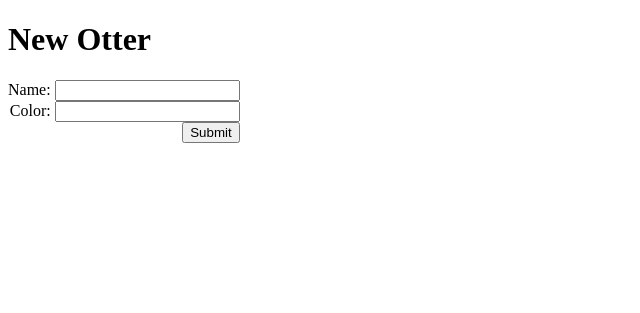
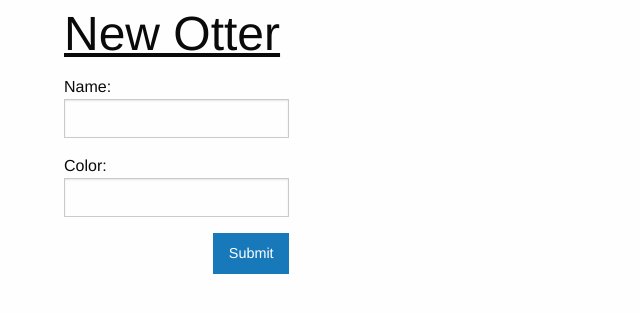
Before and after one commit to falterfriday/mean_otter_dashboard, a Node server app: page /otters/new in a window 1280 px wide. Shown: the top 313 px of the page, without its empty margins (0-640 px from the left). Run offline with Node 20, Linux system fonts and the light colour scheme; some libraries are stand-ins or nearby versions.

Commit message:
added additional styling

```diff
--- a/views/new_otter.ejs
+++ b/views/new_otter.ejs
@@ -3,19 +3,29 @@
 <head>
     <meta charset="utf-8">
     <title>New Otter</title>
+	<link rel="stylesheet" href="https://cdn.jsdelivr.net/foundation/6.2.1/foundation.min.css">
     <style media="screen">
+		#wrapper {
+			width: 90%;
+			margin: auto;
+		}
 		form {
 			display: inline-block;
-        text-align: right;
+			text-align: left;
+		}
+		.button {
+			float: right;
 		}
     </style>
 </head>
 <body>
-    <h1>New Otter</h1>
+	<div id="wrapper">
+	    <h1><u>New Otter</u></h1>
 		<form action="/new_otter" method="post">
-    		Name: <input type="text" name="name"><br>
-    		Color: <input type="text" name="color"><br>
-    		<input type="submit" value="Submit">
+			Name: <input type="text" name="name">
+			Color: <input type="text" name="color">
+			<input class="button" type="submit" value="Submit">
 		</form>
+	</div>
 </body>
 </html>
```
Lines whose indentation alone changed are shown as unchanged.
